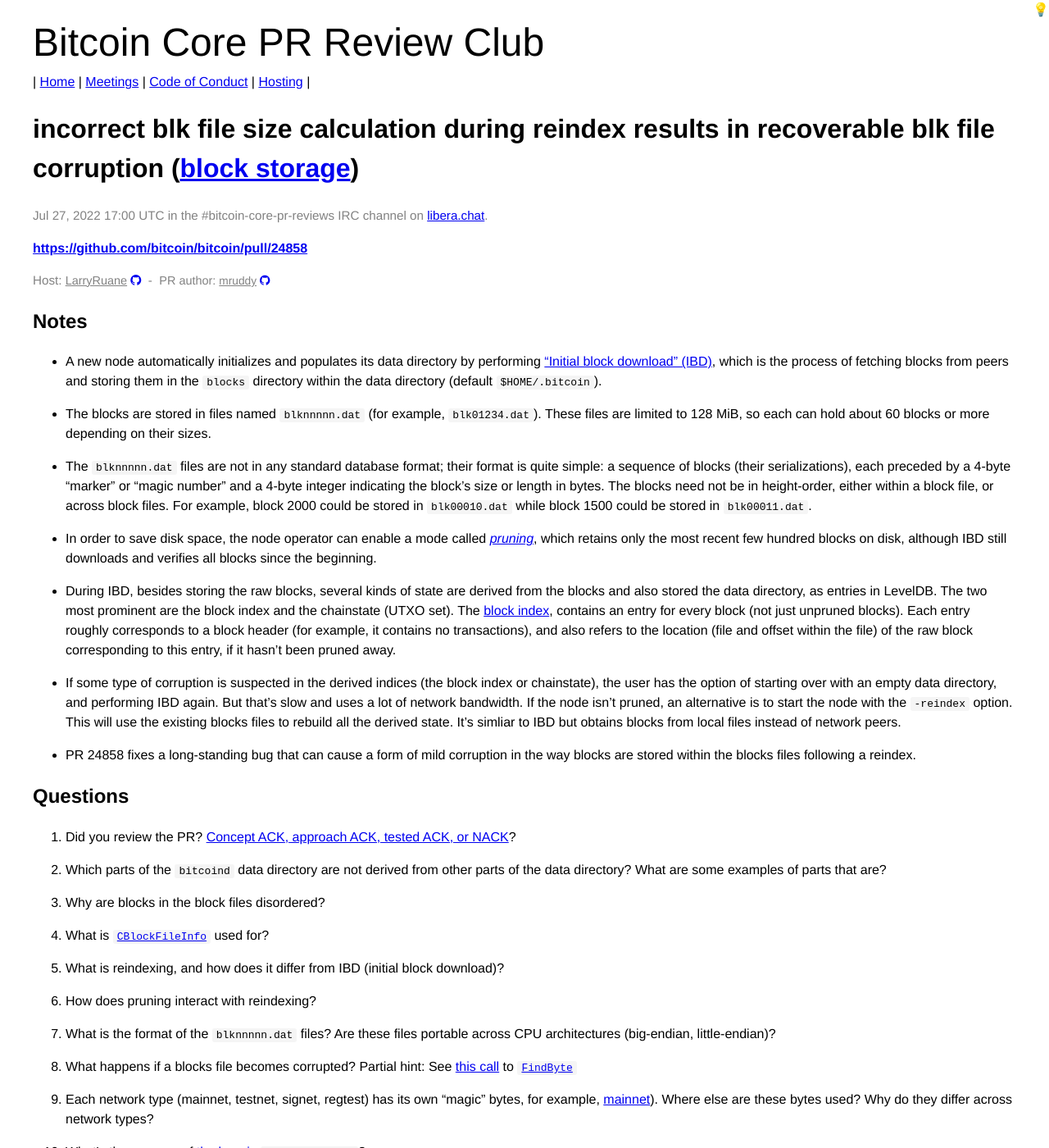
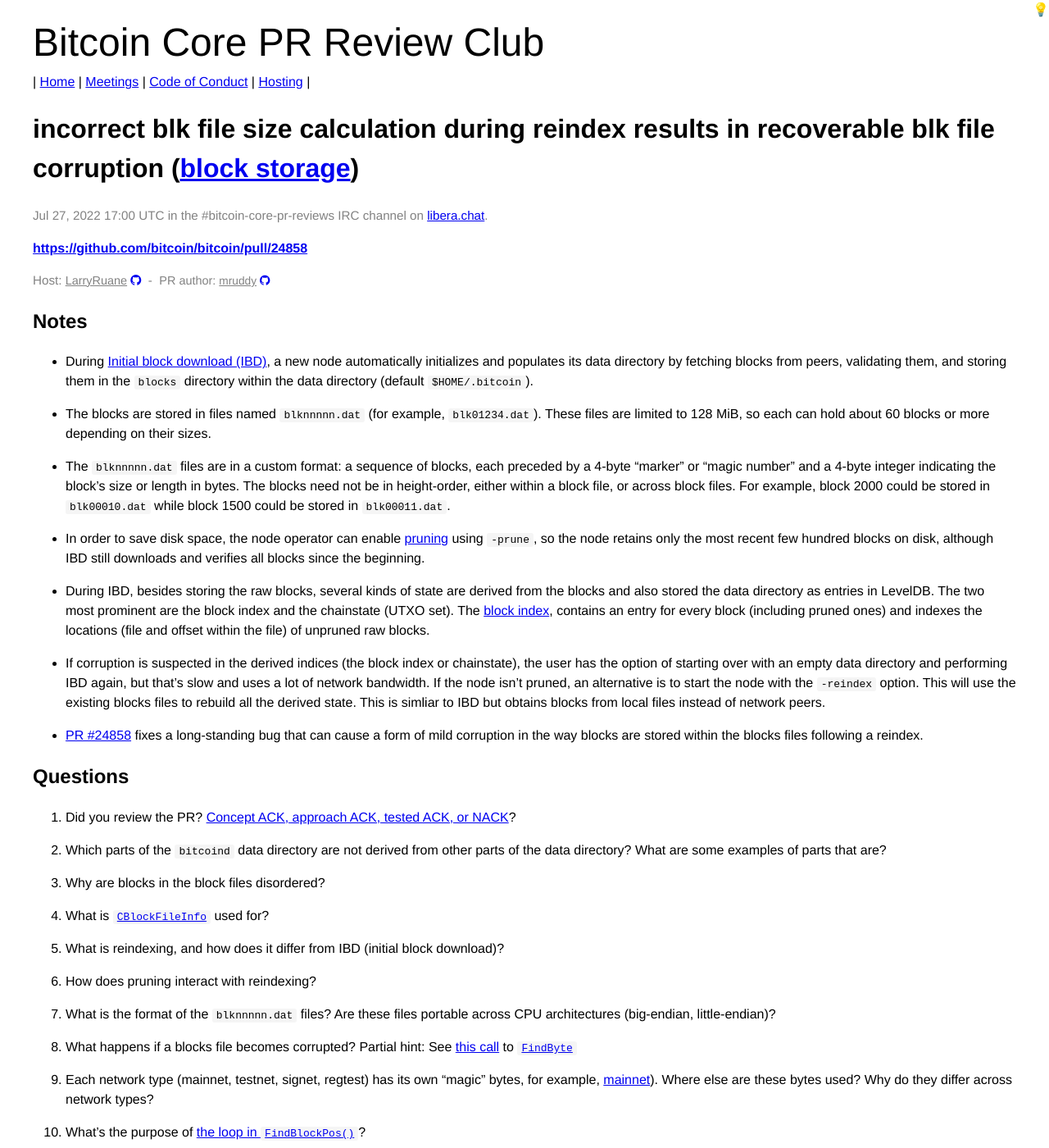
Before and after one commit to bitcoin-core-review-club/website, a Jekyll site: the page built from _posts/2022-07-27-#24858.md, in a window 1280 px wide and 1400 px high. Shown: the whole window at 82% size. Built offline with Jekyll 4.4.1, drawn with Linux system fonts in a browser that asks for light colours; some of the changed text lies outside the part shown.

Commit message:
n24858 minor edits to wording

```diff
--- a/_posts/2022-07-27-#24858.md
+++ b/_posts/2022-07-27-#24858.md
@@ -12,48 +12,46 @@
 
 ## Notes
 
-- A new node automatically initializes and populates its data directory by performing
-["Initial block download" (IBD)](https://bitcoin.stackexchange.com/a/106136/97099),
-which is the process of fetching blocks
-from peers and storing them in the `blocks` directory within the data directory
-(default `$HOME/.bitcoin`).
+- During [Initial block download (IBD)](https://bitcoin.stackexchange.com/a/106136/97099),
+a new node automatically initializes and populates its data directory by fetching blocks from peers,
+validating them, and storing them in the `blocks` directory within the data directory (default
+`$HOME/.bitcoin`).
 
 - The blocks are stored in files named `blknnnnn.dat` (for example, `blk01234.dat`).
 These files are limited to 128 MiB, so each can hold about 60 blocks or
 more depending on their sizes.
 
-- The `blknnnnn.dat` files are not in any standard database format; their format
-is quite simple: a sequence of blocks (their serializations), each preceded by
-a 4-byte "marker" or "magic number" and a 4-byte integer indicating the block's
-size or length in bytes. The blocks need not be in height-order, either within a
-block file, or across block files. For example, block 2000 could be stored
-in `blk00010.dat` while block 1500 could be stored in `blk00011.dat`.
+- The `blknnnnn.dat` files are in a custom format: a sequence of blocks, each preceded by a 4-byte
+  "marker" or "magic number" and a 4-byte integer indicating the block's size or length in bytes.
+The blocks need not be in height-order, either within a block file, or across block files.  For
+example, block 2000 could be stored in `blk00010.dat` while block 1500 could be stored in
+`blk00011.dat`.
 
-- In order to save disk space, the node operator can enable a mode called
-[_pruning_](https://bitcoin.stackexchange.com/questions/37496/how-can-i-run-bitcoind-in-pruning-mode),
-which retains only the most recent few hundred blocks on disk, although
-IBD still downloads and verifies all blocks since the beginning.
+- In order to save disk space, the node operator can enable
+[pruning](https://bitcoin.stackexchange.com/questions/37496/how-can-i-run-bitcoind-in-pruning-mode)
+using `-prune`, so the node retains only the most recent few hundred blocks on disk, although IBD
+still downloads and verifies all blocks since the beginning.
 
 - During IBD, besides storing the raw blocks, several kinds of state are derived from
-the blocks and also stored the data directory, as entries in LevelDB. The two most prominent are
+the blocks and also stored the data directory as entries in LevelDB. The two most prominent are
 the block index and the chainstate (UTXO set). The
 [block index](https://github.com/bitcoin/bitcoin/blob/5057adf22fc4c3593e1e633defeda96be508f198/src/chain.h#L150),
-contains an entry for every block (not just unpruned blocks).
-Each entry roughly corresponds to a block header (for example, it contains no transactions),
-and also refers to the location (file and offset within the file) of the raw block corresponding
-to this entry, if it hasn't been pruned away.
+contains an entry for every block (including pruned ones) and indexes the
+locations (file and offset within the file) of unpruned raw blocks.
 
-- If some type of corruption is suspected in the derived indices (the block index or
-chainstate), the user has the option of starting over with an empty data directory,
-and performing IBD again. But that's slow and uses a lot of network bandwidth.
+- If corruption is suspected in the derived indices (the block index or
+chainstate), the user has the option of starting over with an empty data directory
+and performing IBD again, but that's slow and uses a lot of network bandwidth.
 If the node isn't pruned, an alternative is to start the node with the `-reindex` option.
 This will use the existing blocks files to rebuild all the derived state.
-It's simliar to IBD but obtains blocks from local files instead of network peers.
+This is simliar to IBD but obtains blocks from local files instead of network peers.
 
-- PR 24858 fixes a long-standing bug that can cause a form of mild corruption
-in the way blocks are stored within the blocks files following a reindex.
+- [PR #24858](https://github.com/bitcoin/bitcoin/pull/24858) fixes a long-standing bug that can
+  cause a form of mild corruption in the way blocks are stored within the blocks files following a
+reindex.
 
 ## Questions
+
 1. Did you review the PR? [Concept ACK, approach ACK, tested ACK, or NACK](https://github.com/bitcoin/bitcoin/blob/master/CONTRIBUTING.md#peer-review)?
 
 1. Which parts of the `bitcoind` data directory are not derived from other parts of
@@ -103,11 +101,10 @@
 suggested a slightly different way to fix the bug. Explain the
 alternate approach. How does it compare?
 
-Bonus question:
-
-1. The definition of [BLOCK_SERIALIZATION_HEADER_SIZE](https://github.com/bitcoin/bitcoin/pull/24858/files#diff-ed3f90693a242b38b9719af171de8f55183576957676dfa358945bea22276bd5R48)
+1. (Bonus question) The definition of [BLOCK_SERIALIZATION_HEADER_SIZE](https://github.com/bitcoin/bitcoin/pull/24858/files#diff-ed3f90693a242b38b9719af171de8f55183576957676dfa358945bea22276bd5R48)
 must be the same across platforms (so that the blocks files are portable).
 Why is it okay to assume an `int` is 4 bytes? Couldn't it be different on some platforms?
+
 <!-- See https://github.com/bitcoin/bitcoin/blob/623745ca74cf3f54b474dac106f5802b7929503f/src/compat/assumptions.h#L43 -->
 
 <!-- TODO: After meeting, uncomment and add meeting log between the irc tags
```
